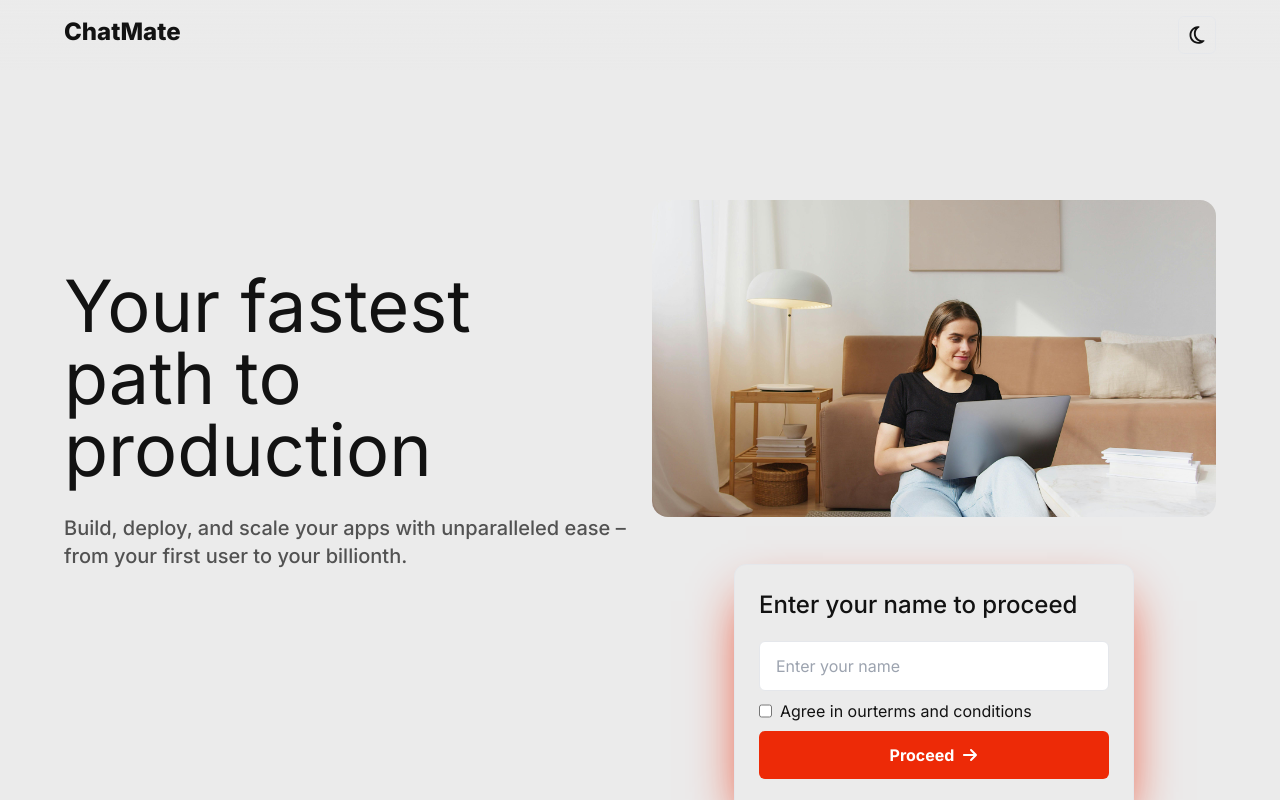
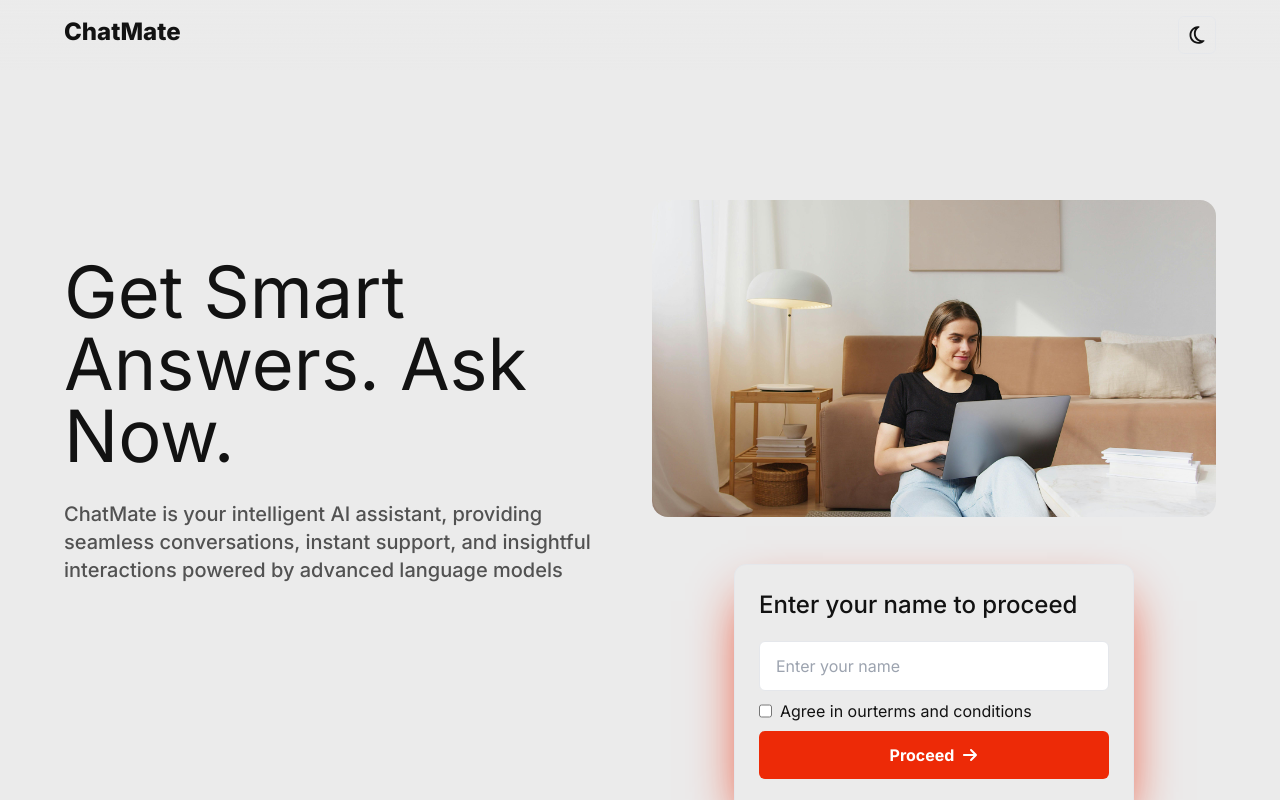
Before and after one commit to Treasure56/chat-mate, a Next.js app: page / in a window 1280 px wide. Built offline with nearby package versions, Linux system fonts and the light colour scheme.

Commit message:
Added: terms and condition page

```diff
--- a/src/app/(index)/Hero.tsx
+++ b/src/app/(index)/Hero.tsx
@@ -8,11 +8,12 @@ export default function Hero() {
       <div className="gap-6 app-container grid grid-cols-1 md:grid-cols-2 h-full">
         <div className="flex flex-col gap-7 text-dark dark:text-light justify-center">
           <h1 className=" text-7xl font-semi-bold max-w-[500px] max-md:text-5xl max-md:pt-20">
-            Your fastest path to production
+            Get Smart Answers. Ask Now.
           </h1>
           <p className="max-w-[600px] opacity-70 text-xl font-medium">
-            Build, deploy, and scale your apps with unparalleled ease – from
-            your first user to your billionth.
+            ChatMate is your intelligent AI assistant, providing seamless
+            conversations, instant support, and insightful interactions powered
+            by advanced language models
           </p>
         </div>
 
--- a/src/components/ThemeProvider.tsx
+++ b/src/components/ThemeProvider.tsx
@@ -1,13 +1,16 @@
 "use client";
 
-import { useThemeState } from "@/store/themeStore";
-import { ReactNode } from "react";
+import { ThemeMode, useThemeState } from "@/store/themeStore";
+import { ReactNode, useLayoutEffect } from "react";
 
 export type ThemeProviderProps = {
   children: ReactNode;
 };
 export default function ThemeProvider({ children }: ThemeProviderProps) {
-  const { theme } = useThemeState();
+  const { theme, setTheme } = useThemeState();
+  useLayoutEffect(() => {
+    setTheme((localStorage.getItem("theme") ?? "light") as ThemeMode);
+  }, []);
   return (
     <html lang="en" className={theme}>
       {children}
--- a/src/components/ThemeToggle.tsx
+++ b/src/components/ThemeToggle.tsx
@@ -9,7 +9,9 @@ export default function ThemeToggle() {
   return (
     <button
       className="inline-flex p-2 rounded-md border text-xl dark:text-light"
-      onClick={toggleTheme}
+      onClick={() => {
+        toggleTheme();
+      }}
     >
       {theme == "light" ? <FaRegMoon /> : <LuSunMoon />}
     </button>
--- a/src/store/themeStore.ts
+++ b/src/store/themeStore.ts
@@ -1,21 +1,23 @@
-"use client";
-
 import { create } from "zustand";
-type ThemeMode = "light" | "dark";
+export type ThemeMode = "light" | "dark";
 export type ThemeState = {
   theme: ThemeMode;
   toggleTheme: () => void;
+  setTheme: (theme: ThemeMode) => void;
 };
 
 export const useThemeState = create<ThemeState>((set) => {
   return {
-    theme:
-      (localStorage && (localStorage.getItem("theme") as ThemeMode)) ?? "light",
+    theme: "light",
+    setTheme: (theme) => {
+      set({ theme });
+    },
     toggleTheme: () => {
       set((old) => {
         let t: { theme: ThemeMode };
         if (old.theme == "light") t = { theme: "dark" };
         else t = { theme: "light" };
+
         localStorage.setItem("theme", t.theme);
         return t;
       });
```
